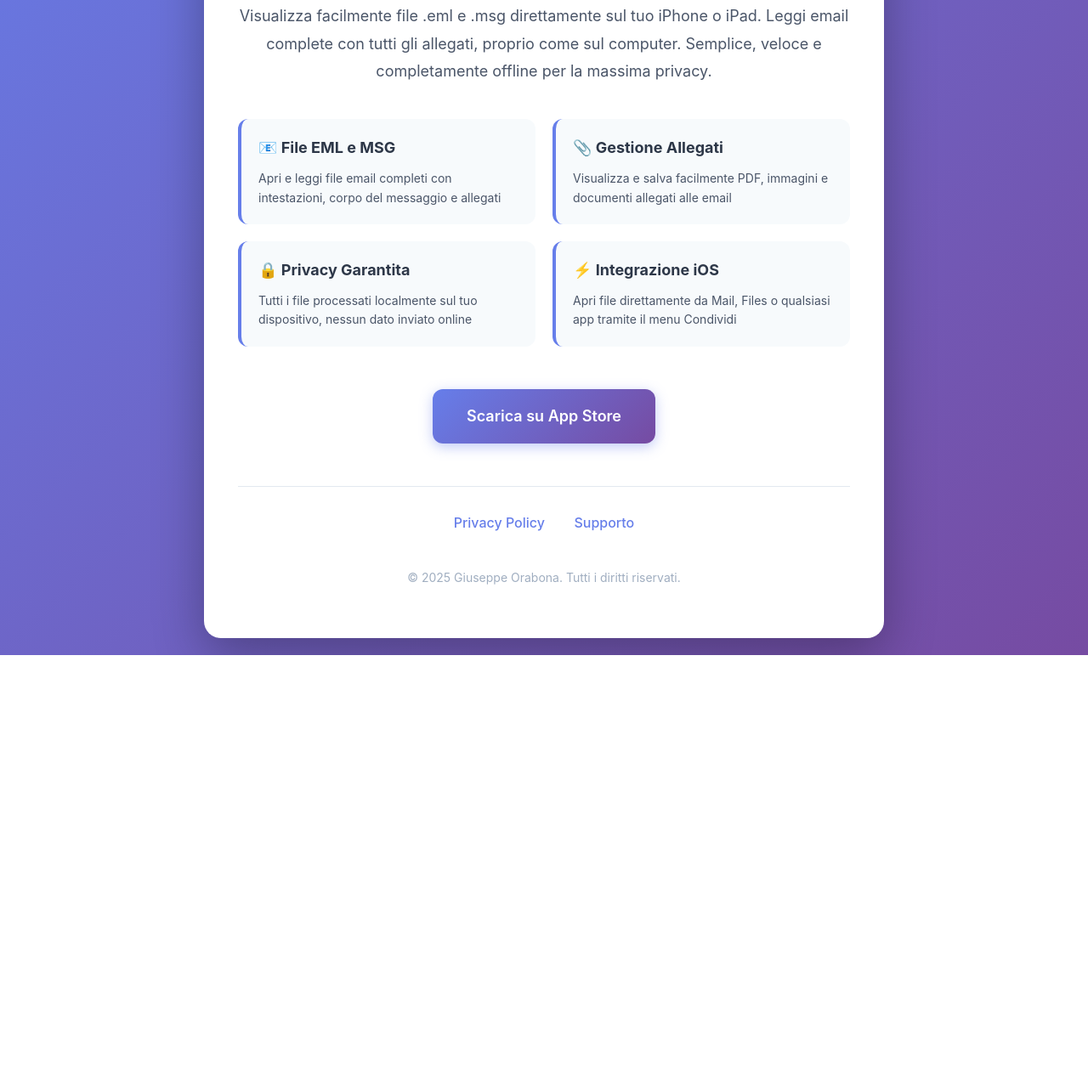
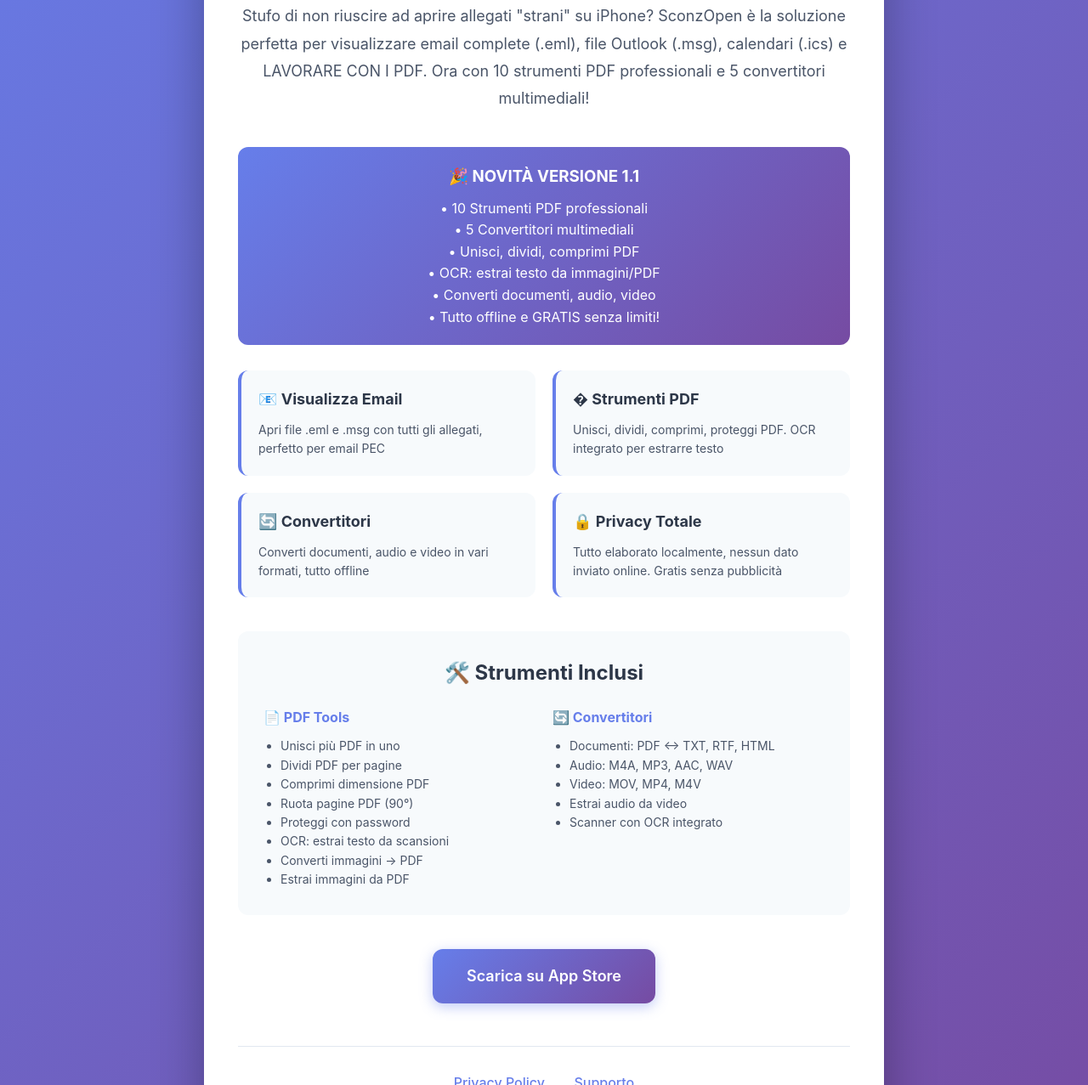
Before and after one commit to turniappinfo/sconzopen-support, a plain HTML site: page index.html in a window 1280 px wide. Shown: the part 397-1674 px from the top of the page at 85% size. Before the commit the page ends 1168 px from the top, so only its background shows below. Drawn offline with Linux system fonts and the light colour scheme.

Commit message:
Aggiorna pagine con funzionalità v1.1: strumenti PDF e convertitori

```diff
--- a/index.html
+++ b/index.html
@@ -122,28 +122,71 @@
     <div class="container">
         <div class="icon">📄</div>
         <h1>SconzOpen</h1>
-        <p class="tagline">Il visualizzatore definitivo per file email e documenti su iOS</p>
+        <p class="tagline">Email, PDF e Convertitori - Tutto in un'app!</p>
 
         <p class="description">
-            Visualizza facilmente file .eml e .msg direttamente sul tuo iPhone o iPad. Leggi email complete con tutti gli allegati, proprio come sul computer. Semplice, veloce e completamente offline per la massima privacy.
+            Stufo di non riuscire ad aprire allegati "strani" su iPhone? SconzOpen è la soluzione perfetta per visualizzare email complete (.eml), file Outlook (.msg), calendari (.ics) e LAVORARE CON I PDF. Ora con 10 strumenti PDF professionali e 5 convertitori multimediali!
         </p>
+
+        <div class="highlight" style="background: linear-gradient(135deg, #667eea 0%, #764ba2 100%); color: white; padding: 20px; border-radius: 12px; margin-bottom: 30px;">
+            <h3 style="color: white; margin-bottom: 10px;">🎉 NOVITÀ VERSIONE 1.1</h3>
+            <p style="margin: 0; font-size: 16px;">
+                • 10 Strumenti PDF professionali<br>
+                • 5 Convertitori multimediali<br>
+                • Unisci, dividi, comprimi PDF<br>
+                • OCR: estrai testo da immagini/PDF<br>
+                • Converti documenti, audio, video<br>
+                • Tutto offline e GRATIS senza limiti!
+            </p>
+        </div>
 
         <div class="features">
             <div class="feature">
-                <h3>📧 File EML e MSG</h3>
-                <p>Apri e leggi file email completi con intestazioni, corpo del messaggio e allegati</p>
+                <h3>📧 Visualizza Email</h3>
+                <p>Apri file .eml e .msg con tutti gli allegati, perfetto per email PEC</p>
             </div>
             <div class="feature">
-                <h3>📎 Gestione Allegati</h3>
-                <p>Visualizza e salva facilmente PDF, immagini e documenti allegati alle email</p>
+                <h3>� Strumenti PDF</h3>
+                <p>Unisci, dividi, comprimi, proteggi PDF. OCR integrato per estrarre testo</p>
             </div>
             <div class="feature">
-                <h3>🔒 Privacy Garantita</h3>
-                <p>Tutti i file processati localmente sul tuo dispositivo, nessun dato inviato online</p>
+                <h3>🔄 Convertitori</h3>
+                <p>Converti documenti, audio e video in vari formati, tutto offline</p>
             </div>
             <div class="feature">
-                <h3>⚡ Integrazione iOS</h3>
-                <p>Apri file direttamente da Mail, Files o qualsiasi app tramite il menu Condividi</p>
+                <h3>🔒 Privacy Totale</h3>
+                <p>Tutto elaborato localmente, nessun dato inviato online. Gratis senza pubblicità</p>
+            </div>
+        </div>
+
+        <div style="background: #f7fafc; padding: 30px; border-radius: 12px; margin: 30px 0; text-align: left;">
+            <h2 style="color: #2d3748; margin-bottom: 20px; text-align: center;">🛠️ Strumenti Inclusi</h2>
+
+            <div style="display: grid; grid-template-columns: repeat(auto-fit, minmax(250px, 1fr)); gap: 20px;">
+                <div>
+                    <h3 style="color: #667eea; font-size: 16px; margin-bottom: 10px;">📄 PDF Tools</h3>
+                    <ul style="margin: 0; padding-left: 20px; font-size: 14px; color: #4a5568;">
+                        <li>Unisci più PDF in uno</li>
+                        <li>Dividi PDF per pagine</li>
+                        <li>Comprimi dimensione PDF</li>
+                        <li>Ruota pagine PDF (90°)</li>
+                        <li>Proteggi con password</li>
+                        <li>OCR: estrai testo da scansioni</li>
+                        <li>Converti immagini → PDF</li>
+                        <li>Estrai immagini da PDF</li>
+                    </ul>
+                </div>
+
+                <div>
+                    <h3 style="color: #667eea; font-size: 16px; margin-bottom: 10px;">🔄 Convertitori</h3>
+                    <ul style="margin: 0; padding-left: 20px; font-size: 14px; color: #4a5568;">
+                        <li>Documenti: PDF ↔ TXT, RTF, HTML</li>
+                        <li>Audio: M4A, MP3, AAC, WAV</li>
+                        <li>Video: MOV, MP4, M4V</li>
+                        <li>Estrai audio da video</li>
+                        <li>Scanner con OCR integrato</li>
+                    </ul>
+                </div>
             </div>
         </div>
 
```
Also changed, not shown: support.html (+46 -10 lines).
